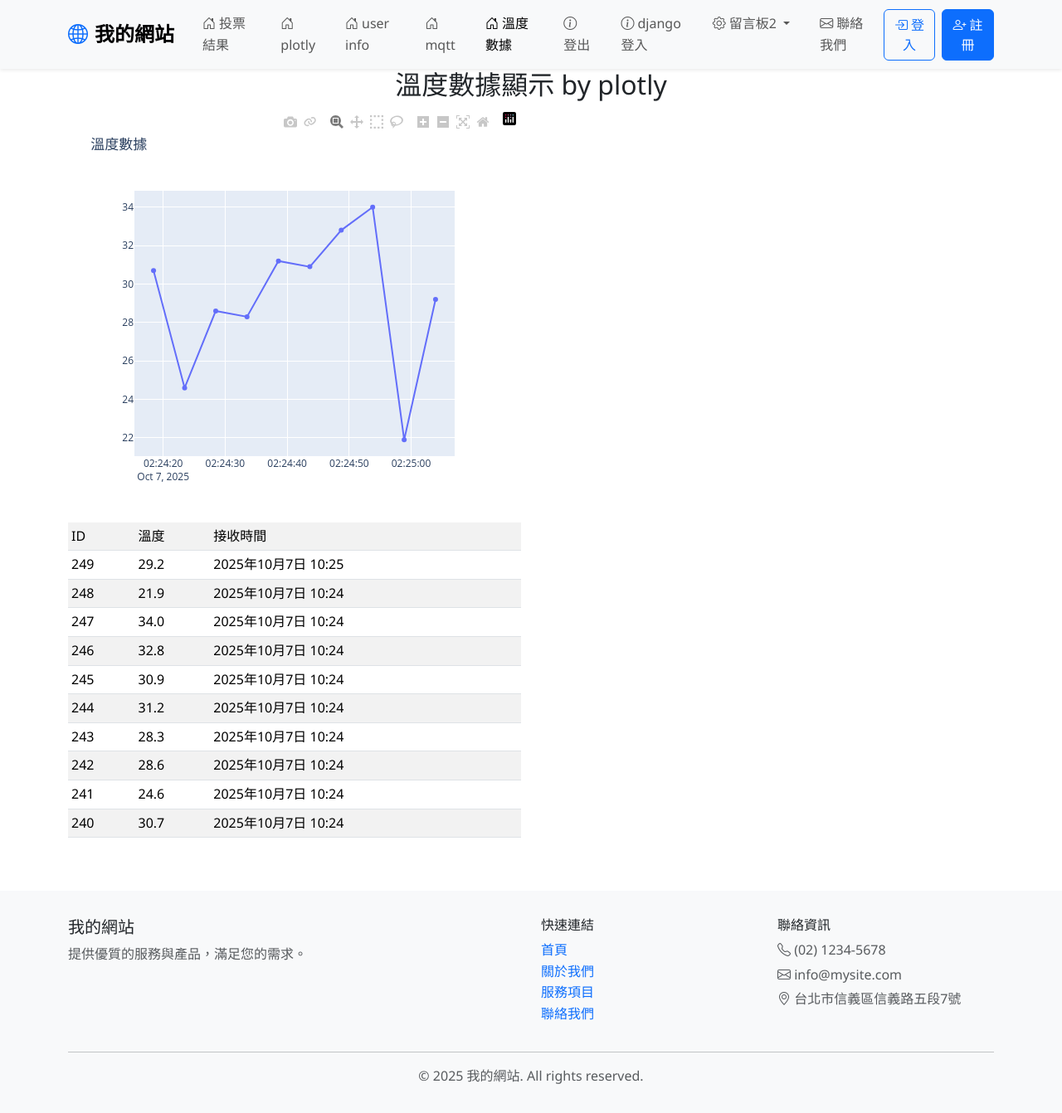
After one commit to jacktea88/406django, a Django app: page /temp/ in a window 1280 px wide. The commit adds this page. Shown: the whole page at 83% size. Run offline with Django 5.2, Linux system fonts and the light colour scheme; data comes from the database, SQL or seed files in the repository; both versions use the stored data as it was after the commit; some libraries are stand-ins or nearby versions.

Commit message:
09將溫度資料顯示成圖表

```diff
--- a/ch09/chart/chart/urls.py
+++ b/ch09/chart/chart/urls.py
@@ -34,7 +34,7 @@ urlpatterns = [
     # for mqtt temperature
     path('api/temperature/', views.plotly_api, name='plotly_api'),
     path('mqtt/', views.mqtt_show, name='mqtt_show'),
-    # path('temp/', views.plotly_mqtt, name='plotly_mqtt'),
+    path('temp/', views.plotly_mqtt, name='plotly_mqtt'),
 
 
 ]
--- a/ch09/chart/mysite/views.py
+++ b/ch09/chart/mysite/views.py
@@ -206,3 +206,15 @@ def plotly_api(request):
 # 啟動mqtt溫度資料傳送
 def mqtt_show(request):
     return render(request, 'mqtt.html', locals())
+
+# 使用plotly來繪製溫度圖表
+def plotly_mqtt(request):
+    data = Temperature.objects.all().order_by('-id')[:10]
+    # data = Temperature.objects.all()
+    x = [d.created_at for d in data]
+    y = [d.temperature for d in data]
+    trace = go.Scatter(x=x, y=y, name='溫度', mode='lines+markers')
+    layout = go.Layout(title='溫度數據', height=500)
+    fig = go.Figure(data=[trace], layout=layout)
+    temp_div = plot(fig, output_type='div')
+    return render(request, 'temp.html', locals())
--- a/ch09/chart/templates/header.html
+++ b/ch09/chart/templates/header.html
@@ -40,6 +40,11 @@
                     <li class="nav-item">
                         <a class="nav-link" href="/mqtt/">
                             <i class="bi bi-house-door me-1"></i>mqtt
+                        </a>
+                    </li>
+                    <li class="nav-item">
+                        <a class="nav-link" href="/temp/">
+                            <i class="bi bi-house-door me-1"></i>溫度數據
                         </a>
                     </li>
                     <li class="nav-item">
--- /dev/null
+++ b/ch09/chart/templates/temp.html
@@ -0,0 +1,41 @@
+{% extends "base.html" %}
+
+{% block content %}
+
+<div class='container' align=center>
+    {% comment %} {% if message %}
+    <div class='alert alert-danger'>{{ message }}</div>
+    {% endif %} {% endcomment %}
+    {% for message in messages %}
+    <div class='alert alert-{{message.tags}}'>{{ message }}</div>
+    {% endfor %}
+    <h2>溫度數據顯示 by plotly</h2>
+    <div class='row'>
+        <div class="col-md-6">
+            {{ temp_div|safe }}
+
+
+        </div>
+    </div>
+
+    <div class='row'>
+        <div class="col-md-6">
+            <table class="table table-striped table-sm">
+                <tr>
+                    <td>ID</td>
+                    <td>溫度</td>
+                    <td>接收時間</td>
+                </tr>
+                {% for d in data %}
+                <tr>
+                    <td>{{ d.id }}</td>
+                    <td>{{ d.temperature }}</td>
+                    <td>{{ d.created_at }}</td>
+                </tr>
+                {% endfor %}
+            </table>
+        </div>
+    </div>
+
+</div>
+{% endblock content %}
```
Also changed, not shown: ch09/chart/db.sqlite3.
